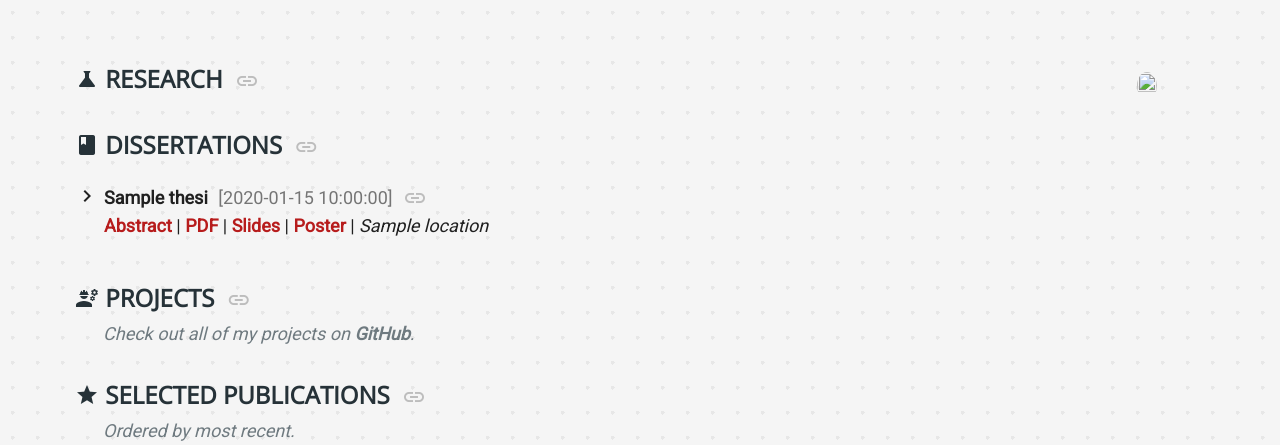
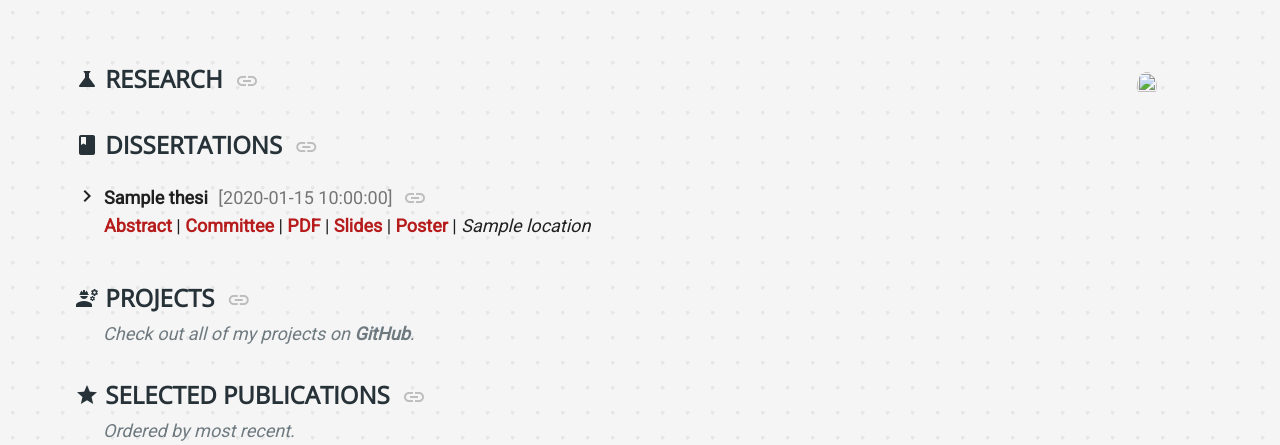
Before and after one commit to gpauloski/gpauloski.github.io, a Python web app: template templates/index.html in a window 1280 px wide. Shown: the top 445 px of the page. Run offline with Jinja, Linux system fonts and the light colour scheme; the template is opened without the code that fills it: most values are stand-ins (such as "Sample title", 1, 10 or a date in 2020); some libraries are stand-ins or nearby versions.

Commit message:
Add committee for theses

```diff
--- a/builder/theses.py
+++ b/builder/theses.py
@@ -12,6 +12,7 @@ class Thesis(NamedTuple):
     tag: str
     title: str
     abstract: str
+    committee: str
     location: str
     year: int
     month: int
@@ -29,6 +30,7 @@ def parse_thesis_json(thesis_file: str) -> Thesis:
             tag=pathlib.Path(thesis_file).stem,
             title=attrs["title"],
             abstract=attrs["abstract"],
+            committee=attrs["committee"],
             location=attrs["location"],
             pdf=attrs["pdf"] if "pdf" in attrs else None,
             poster=attrs["poster"] if "poster" in attrs else None,
--- a/templates/theses.html
+++ b/templates/theses.html
@@ -15,6 +15,7 @@
     </td></tr>
     <tr><td>
         <a href="javascript:unhide('{{ thesis.tag }}_abstract')" target="_self">Abstract</a> |
+        <a href="javascript:unhide('{{ thesis.tag }}_committee')" target="_self">Committee</a> |
         {% if thesis.pdf %}
         <a href="{{ thesis.pdf }}" target="_blank">PDF</a> |
         {% endif %}
@@ -35,6 +36,15 @@
             </div>
         </div>
     </td></tr>
+    <tr><td>
+        <div id="{{ thesis.tag }}_committee" class="hidden">
+            <div class="grey lighten-3" id="dropdown-box">
+                <div id="dropdown-box-inner">
+                <b>Committee:</b> {{ thesis.committee }}
+                </div>
+            </div>
+        </div>
+    </td></tr>
 </table>
 </div>
 {% endfor %}
```
Also changed, not shown: config/theses/pauloski2022masters.json (+1 -0 lines), config/theses/pauloski2025doctoral.json (+2 -1 lines).
